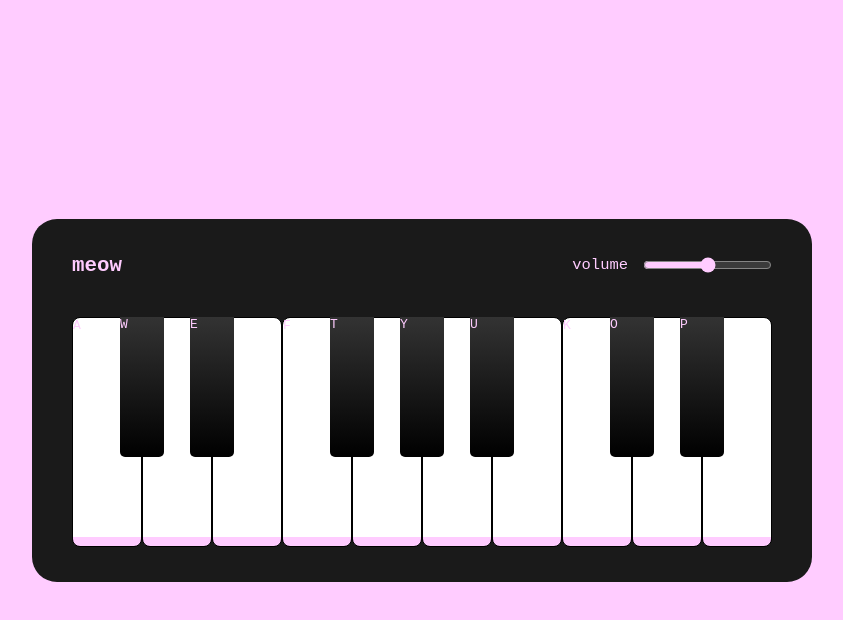
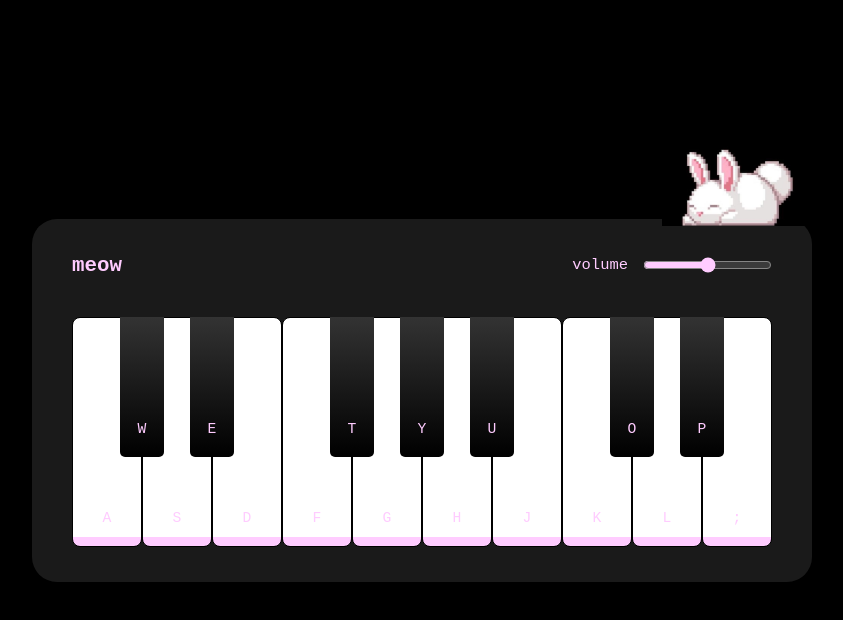
Before and after one commit to yllkaselimi/PianoPlayer, a plain HTML site: page index.html in a window 1280 px wide. Shown: the whole page, without its empty margins (218-1061 px from the left). Drawn offline with Linux system fonts and the light colour scheme.

Commit message:
okay its cute now lets make it actually work

```diff
--- a/index.html
+++ b/index.html
@@ -7,6 +7,9 @@
 	<link rel="stylesheet" href="style.css">
 </head>
 <body>
+
+    <img src="bunny.png" class="bunny-img">
+
     <div class="wrapper">
         <header>
             <h2>meow</h2>
--- a/style.css
+++ b/style.css
@@ -10,7 +10,7 @@ body{
     align-items: center;
     justify-content: center;
     min-height: 100vh;
-    background:   #ffccff;
+    background:   #000000;
 }
 
 .wrapper{
@@ -57,6 +57,8 @@ header .column span{
      color: #ffccff;
      text-transform: uppercase;
      cursor: pointer;
+     position: relative;
+     list-style: none;
 }
 
 .piano-keys .white{
@@ -67,6 +69,11 @@ header .column span{
       background: linear-gradient(#fff 96%, #ffccff 4%);
 }
 
+.piano-keys .white:active {
+       background: linear-gradient(to bottom, #fff 0%, #ffccff 100%);
+       box-shadow: inset -5px 5px 20px rgba(0,0,0,0.2);
+    }
+
 .piano-keys .black{
        width: 44px;
        height: 140px;
@@ -75,3 +82,25 @@ header .column span{
        border-radius: 0 0 5px 5px;
        background: linear-gradient(#333, #000);
 }
+
+.piano-keys .black:active {
+    background: linear-gradient(to bottom, #000, #434343);
+    box-shadow: inset -5px 5px 10px rgba(255,255,255,0.1);
+ }
+
+.piano-keys span{
+    position: absolute;
+    bottom: 20px;
+    width: 100%;
+    font-size: 1.13rem;
+    text-align: center;
+}
+
+  .bunny-img {
+
+    top: 12.5vh;
+    left: 110vh;
+    max-width: 150px;
+    position: absolute;
+
+  }
```
Also changed, not shown: bunny.png (added), heart.png (added), pink hearts.png (added), script.js (added).
